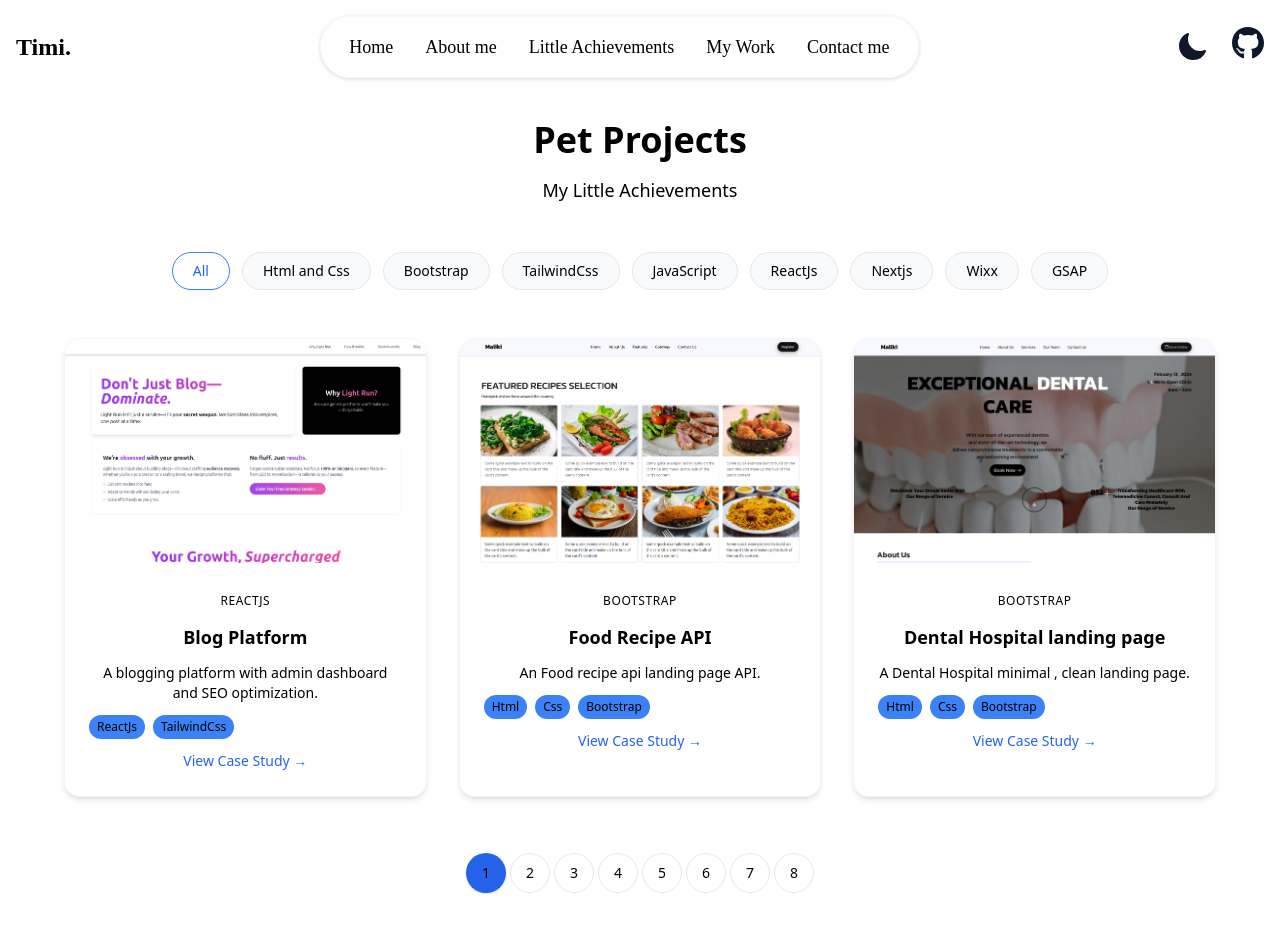
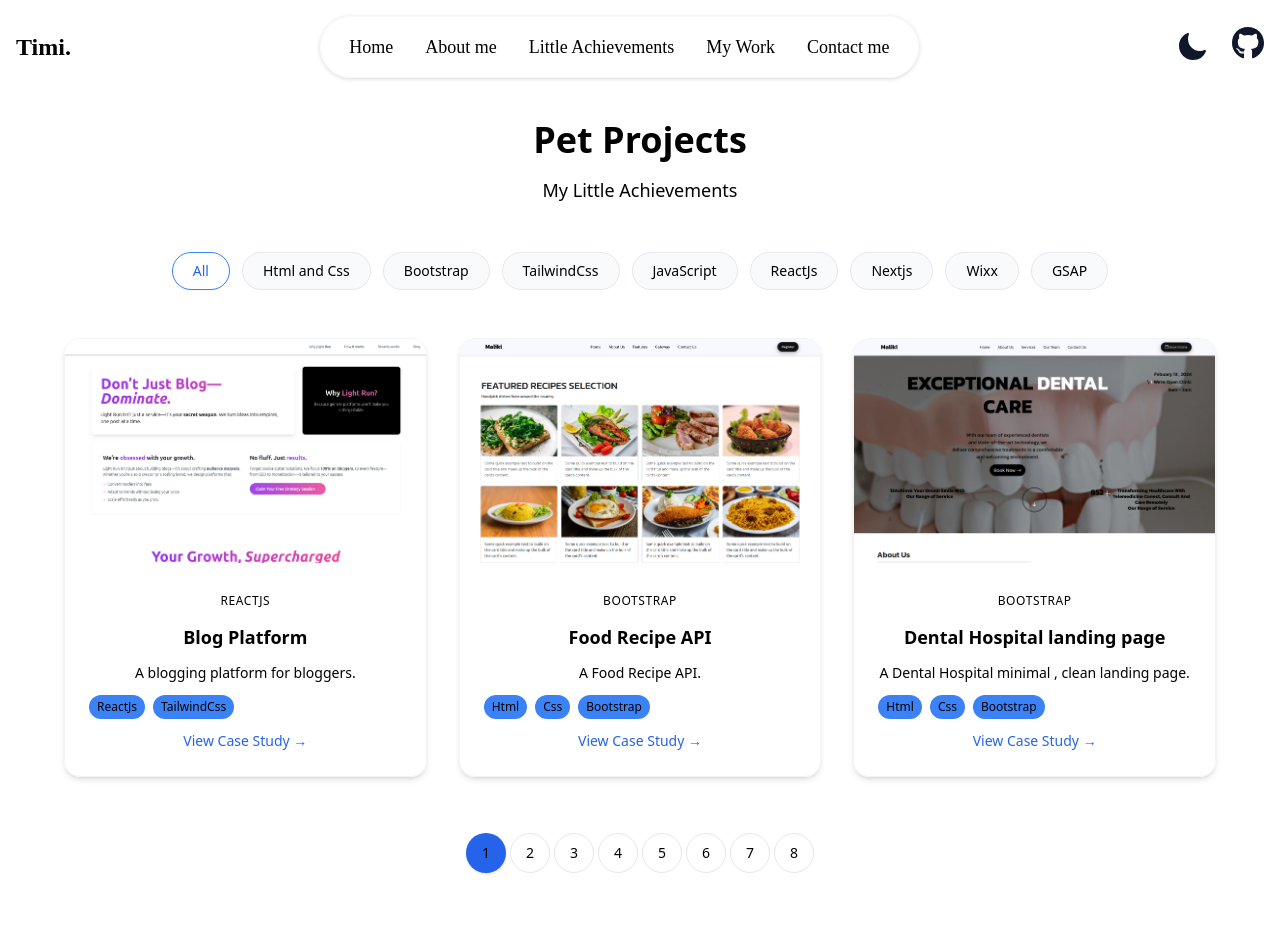
Before and after one commit to TimiMaliki/Timi, a React (Create React App) app: page /projects in a window 1280 px wide. Shown: the top 932 px of the page. Built offline with nearby package versions, Linux system fonts and the light colour scheme.

Commit message:
projects

```diff
--- a/src/sections/Project.jsx
+++ b/src/sections/Project.jsx
@@ -37,7 +37,7 @@ const projectsData = [
   {
     id: 1,
     title: "Blog Platform",
-    description: "A blogging platform with admin dashboard and SEO optimization.",
+    description: "A blogging platform for bloggers.",
     image: light,
     category: "ReactJs",
     tags: ["ReactJs", "TailwindCss"],
@@ -46,7 +46,7 @@ const projectsData = [
   {
     id: 2,
     title: "Food Recipe API",
-    description: "An Food recipe api landing page API.",
+    description: "A Food Recipe API.",
     image: food,
     category: "Bootstrap",
     tags: ["Html", "Css" , "Bootstrap"],
@@ -316,7 +316,7 @@ const Projects = () => {
           {currentProjects.map((project) => (
             <div
               key={project.id}
-              className="group relative  backdrop-blur-xl border border-gray-100 dark:border-slate-700 rounded-2xl overflow-hidden shadow-md hover:shadow-xl transition-shadow duration-300"
+              className="group relative  border border-gray-100 dark:border-slate-700 rounded-2xl overflow-hidden shadow-md hover:shadow-xl transition-shadow duration-300"
             >
               <div className="overflow-hidden h-56">
                 <img
@@ -333,7 +333,7 @@ const Projects = () => {
                 <h3 className="text-lg font-bold  group-hover:text-blue-600 transition-colors">
                   {project.title}
                 </h3>
-                <p className="text-sm ">{project.description}</p>
+                <p className="text-sm  text-black">{project.description}</p>
 
                 <div className="flex flex-wrap gap-2 mt-3">
                   {project.tags.map((tag) => (
```
